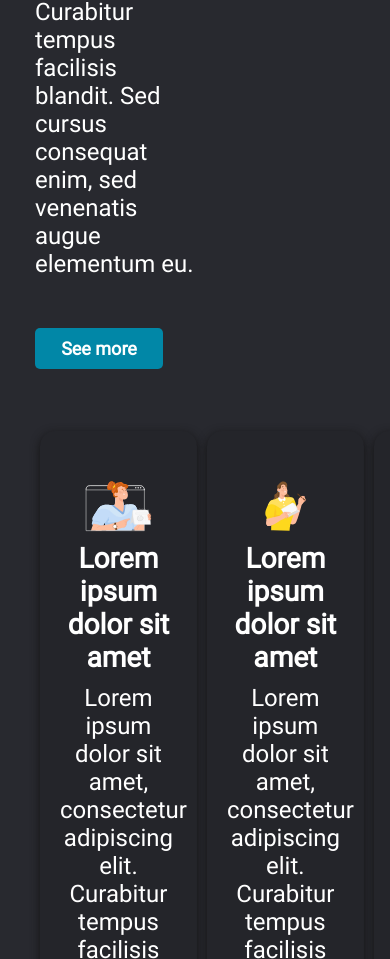
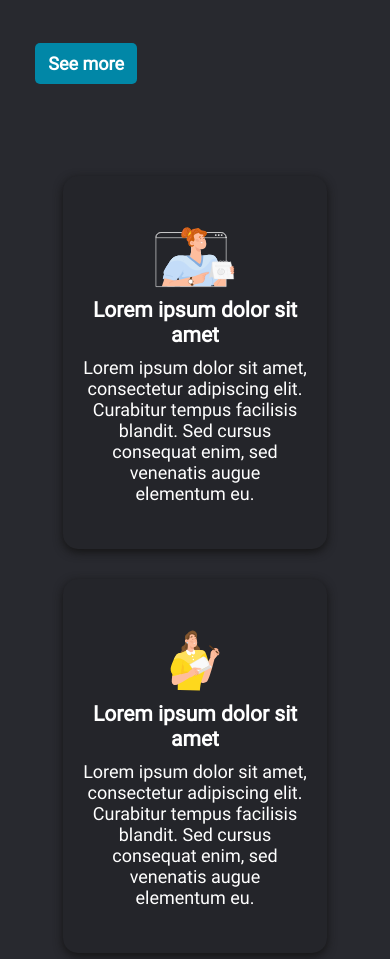
Before and after one commit to Tassio-Med/tech-works, a website: page index.html in a window 390 px wide. Shown: the part 833-1792 px from the top of the page. Drawn offline with Linux system fonts and the light colour scheme.

Commit message:
:sparkles: feat: responsividade em 1080px na main adicionada.

```diff
--- a/src/styles/main.css
+++ b/src/styles/main.css
@@ -134,3 +134,41 @@ main {
 .grid1:hover, .grid2:hover, .grid3:hover {
   transform: scale(1.05);
 }
+
+
+
+@media screen and (max-width: 1080px) {
+  main {
+    font-size: large;
+  }
+
+  .container-img {
+    max-width: 60%;
+  }
+
+  .grid-img {
+    width: 50%;
+  }
+
+  #grid-section {
+    display: grid;
+    grid-template-columns: 1fr;
+    margin: 50px 0;
+    place-items: center;
+  }
+
+  .grid1, .grid2, .grid3 {
+    width: 70%;
+    margin-top: 30px;
+    background-color: #24252a;
+    box-shadow: 0px 3px 10px #141414;
+    padding: 45px 20px;
+    text-align: center;
+    border-radius: 15px;
+    transition: all 0.5s;
+  }
+
+  .grid1:hover, .grid2:hover, .grid3:hover {
+    transform: scale(1.05);
+  }
+}
```
